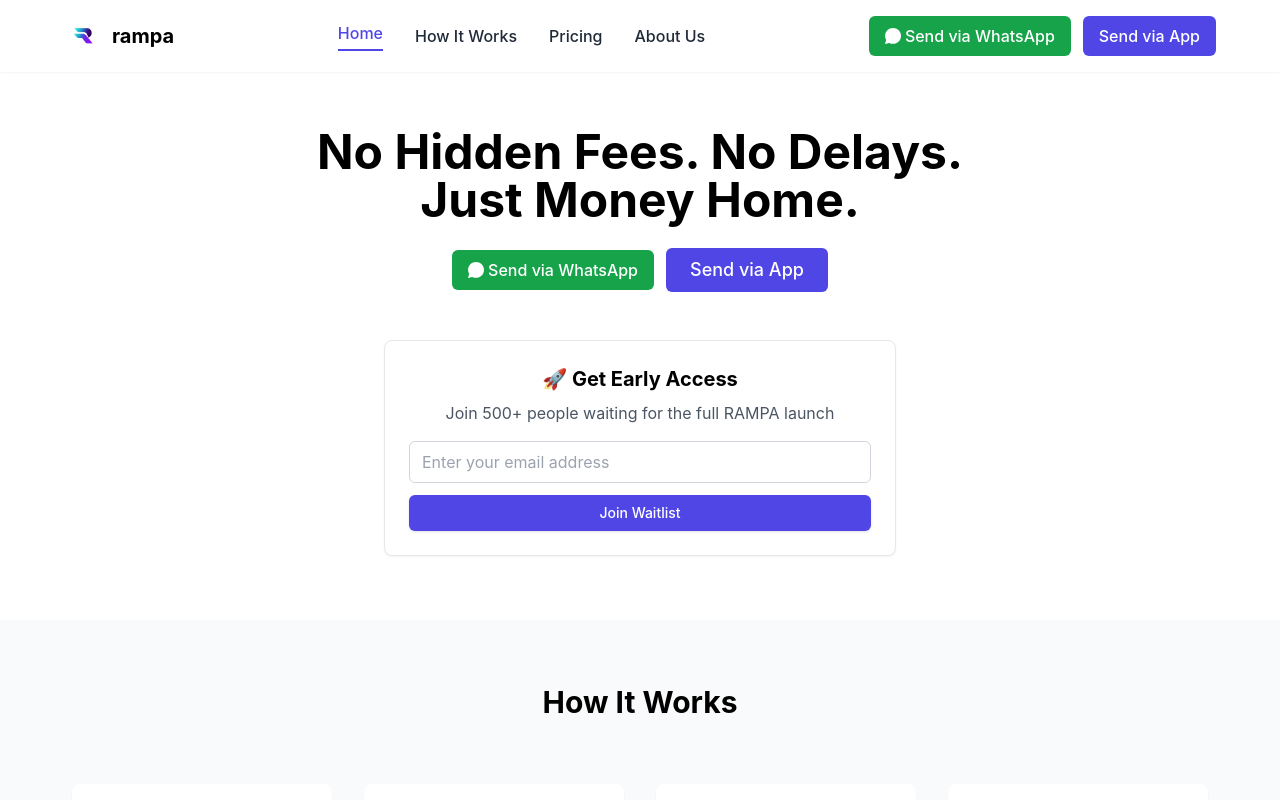
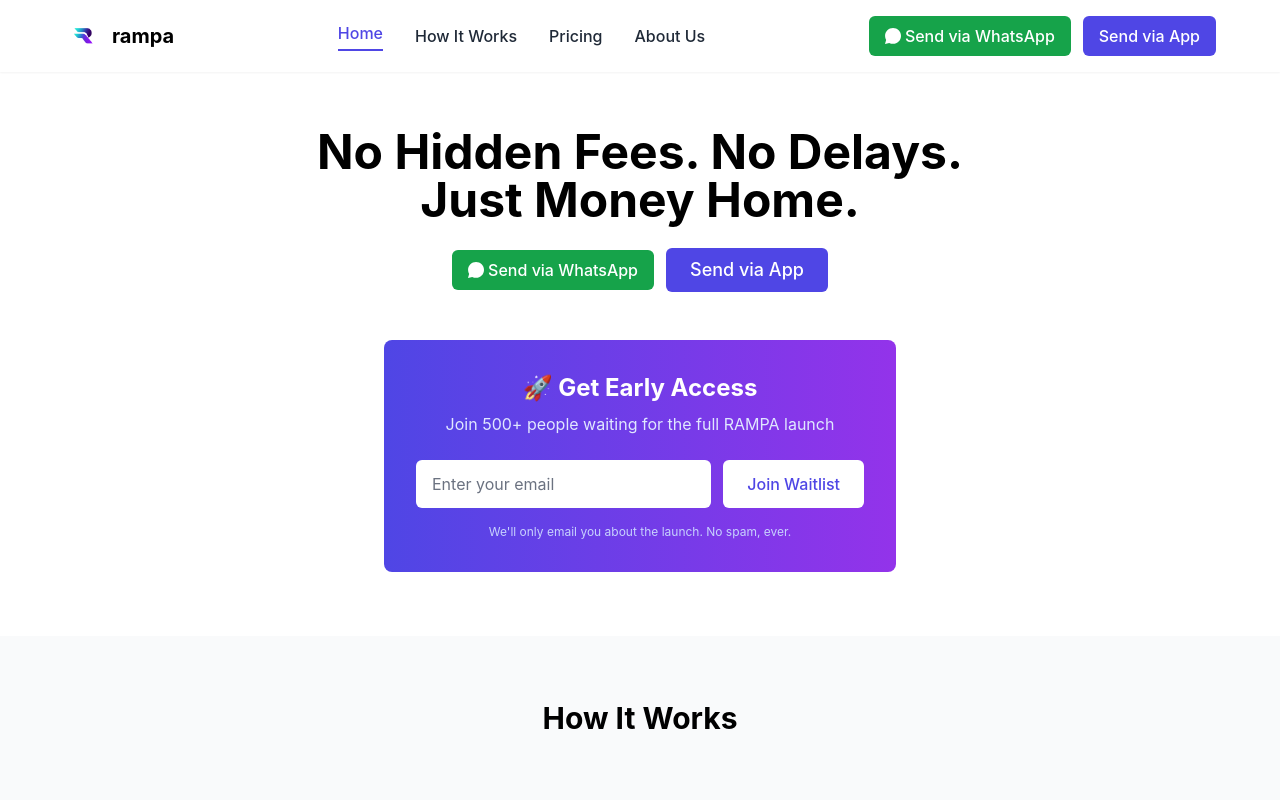
Before and after one commit to rampa-cash/rampa-cash-web, a Next.js app: page / in a window 1280 px wide. Shown: the top 800 px of the page. Built offline with nearby package versions, Linux system fonts and the light colour scheme.

Commit message:
last styles

```diff
--- a/components/WaitlistSignup.tsx
+++ b/components/WaitlistSignup.tsx
@@ -1,44 +1,30 @@
 import { useState } from 'react';
-import { Button } from './ui/button';
 
 interface WaitlistSignupProps {
   title?: string;
   description?: string;
   className?: string;
-  onSuccess?: (email: string) => void;
-  onError?: (error: string) => void;
 }
 
-interface WaitlistResponse {
-  success: boolean;
-  message?: string;
-  error?: string;
-  count?: number;
-}
+const WaitlistSignup = ({
+  title = "Join the Waitlist",
+  description = "Be the first to know when RAMPA MVP launches",
+  className = ""
+}: WaitlistSignupProps) => {
+  const [email, setEmail] = useState('');
+  const [status, setStatus] = useState<'idle' | 'loading' | 'success' | 'error'>('idle');
+  const [message, setMessage] = useState('');
 
-const WaitlistSignup: React.FC<WaitlistSignupProps> = ({
-  title = "🚀 Get Early Access",
-  description = "Join our waitlist and be the first to know when we launch",
-  className = "",
-  onSuccess,
-  onError
-}) => {
-  const [email, setEmail] = useState<string>('');
-  const [isLoading, setIsLoading] = useState<boolean>(false);
-  const [message, setMessage] = useState<string>('');
-  const [isSuccess, setIsSuccess] = useState<boolean>(false);
-
-  const handleSubmit = async (e: React.FormEvent<HTMLFormElement>): Promise<void> => {
+  const handleSubmit = async (e: React.FormEvent) => {
     e.preventDefault();
 
-    if (!email.trim()) {
+    if (!email) {
+      setStatus('error');
       setMessage('Please enter your email address');
-      setIsSuccess(false);
-      onError?.('Please enter your email address');
       return;
     }
 
-    setIsLoading(true);
+    setStatus('loading');
     setMessage('');
 
     try {
@@ -47,67 +33,75 @@ const WaitlistSignup: React.FC<WaitlistSignupProps> = ({
         headers: {
           'Content-Type': 'application/json',
         },
-        body: JSON.stringify({ email: email.trim() }),
+        body: JSON.stringify({ email }),
       });
 
-      const data: WaitlistResponse = await response.json();
+      const data = await response.json();
 
-      if (data.success) {
-          setMessage(data.message ?? 'Successfully joined the waitlist!');
-        setIsSuccess(true);
+      if (!response.ok) {
+        throw new Error(data.error || 'Something went wrong');
+      }
+
+      setStatus('success');
+      setMessage('🎉 You\'re on the list! We\'ll notify you when we launch.');
       setEmail('');
-        onSuccess?.(email.trim());
-      } else {
-        setMessage(data.error ?? 'Failed to join waitlist');
-        setIsSuccess(false);
-        onError?.(data.error ?? 'Failed to join waitlist');
-      }
+
+      // Reset after 5 seconds
+      setTimeout(() => {
+        setStatus('idle');
+        setMessage('');
+      }, 5000);
+
     } catch (error) {
-      const errorMessage = error instanceof Error ? error.message : 'Network error occurred';
-      setMessage('Failed to join waitlist. Please try again.');
-      setIsSuccess(false);
-      onError?.(errorMessage);
-    } finally {
-      setIsLoading(false);
+      setStatus('error');
+      setMessage(error instanceof Error ? error.message : 'Failed to join waitlist');
+
+      // Reset error after 3 seconds
+      setTimeout(() => {
+        setStatus('idle');
+        setMessage('');
+      }, 3000);
     }
   };
 
   return (
-    <div className={`bg-white p-6 rounded-lg shadow-sm border ${className}`}>
-      <h3 className="text-xl font-bold mb-2">{title}</h3>
-      <p className="text-gray-600 mb-4">{description}</p>
+    <div className={`bg-gradient-to-r from-indigo-600 to-purple-600 rounded-lg p-6 md:p-8 text-white ${className}`}>
+      <div className="max-w-md mx-auto text-center">
+        <h3 className="text-xl md:text-2xl font-bold mb-2">{title}</h3>
+        <p className="text-indigo-100 mb-6">{description}</p>
 
-      <form onSubmit={handleSubmit} className="space-y-3">
-        <div>
+        <form onSubmit={handleSubmit} className="space-y-4">
+          <div className="flex flex-col sm:flex-row gap-3">
             <input
               type="email"
               value={email}
               onChange={(e) => setEmail(e.target.value)}
-            placeholder="Enter your email address"
-            className="w-full px-3 py-2 border border-gray-300 rounded-md focus:outline-none focus:ring-2 focus:ring-indigo-500 focus:border-transparent"
-            disabled={isLoading}
-            required
+              placeholder="Enter your email"
+              className="flex-1 px-4 py-3 rounded-md text-gray-900 placeholder-gray-500 focus:outline-none focus:ring-2 focus:ring-white"
+              disabled={status === 'loading'}
             />
+            <button
+              type="submit"
+              disabled={status === 'loading' || status === 'success'}
+              className="bg-white text-indigo-600 px-6 py-3 rounded-md font-medium hover:bg-gray-100 transition disabled:opacity-50 disabled:cursor-not-allowed"
+            >
+              {status === 'loading' ? 'Joining...' : 'Join Waitlist'}
+            </button>
           </div>
 
-        <Button
-          type="submit"
-          disabled={isLoading}
-          className="w-full bg-indigo-600 text-white py-2 px-4 rounded-md font-medium hover:bg-indigo-700 transition disabled:opacity-50"
-        >
-          {isLoading ? 'Joining...' : 'Join Waitlist'}
-        </Button>
-      </form>
-
           {message && (
-        <div className={`mt-3 p-2 rounded text-sm ${
-          isSuccess
-            ? 'bg-green-100 text-green-700 border border-green-200'
-            : 'bg-red-100 text-red-700 border border-red-200'
+            <div className={`text-sm ${
+              status === 'success' ? 'text-green-200' : 'text-red-200'
             }`}>
               {message}
             </div>
           )}
+        </form>
+
+        <p className="text-xs text-indigo-200 mt-4">
+          We'll only email you about the launch. No spam, ever.
+        </p>
+      </div>
     </div>
   );
 };
```
Lines whose indentation alone changed are shown as unchanged.
